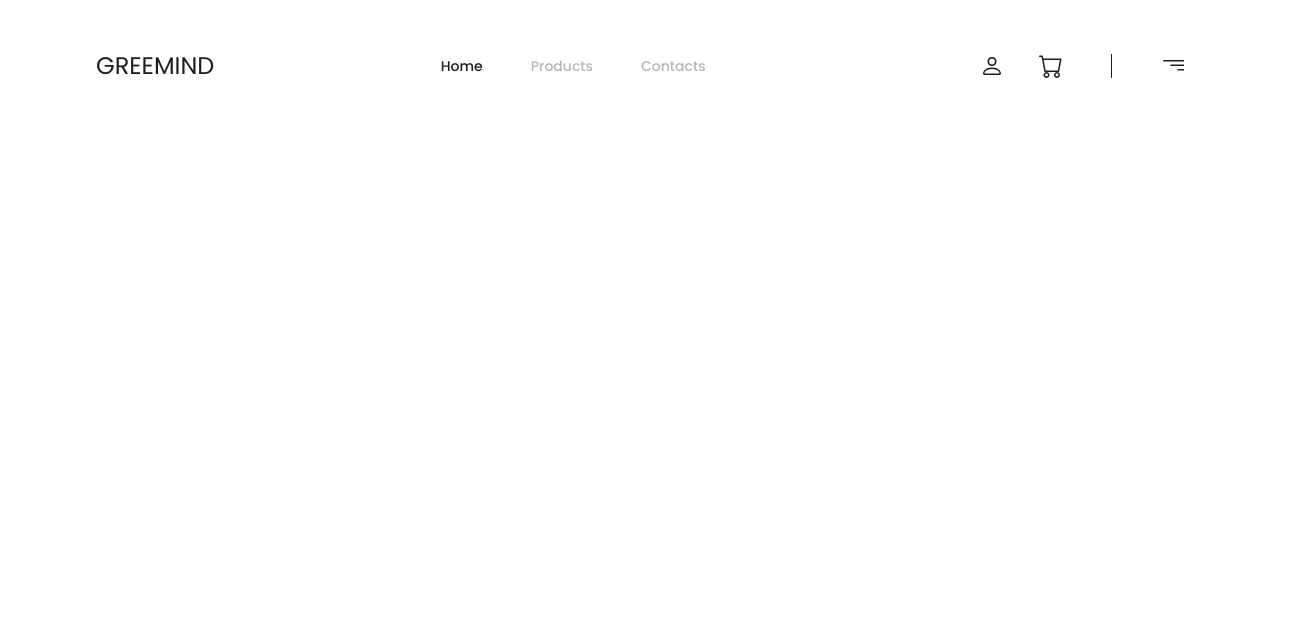
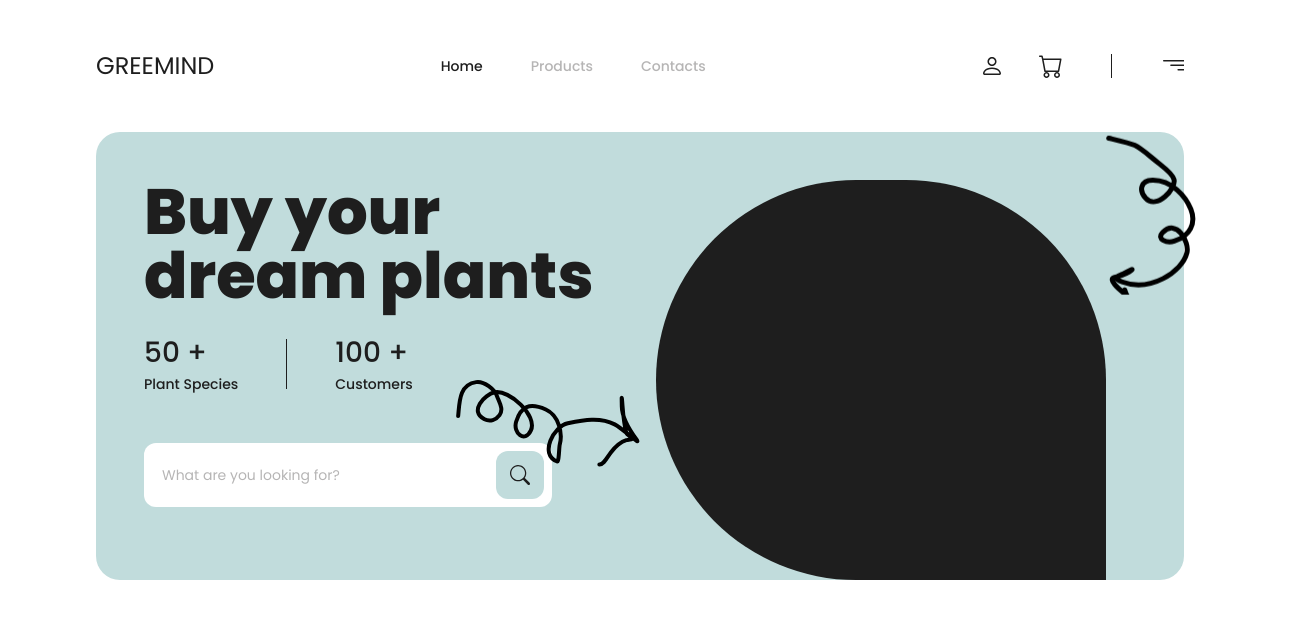
Before and after one commit to Adao-Angelo/plant-shop-website, a React (Vite) app: page / in a window 1280 px wide. Shown: the top 618 px of the page, 1306 px wide, since content can reach past the window. Built offline with nearby package versions, Linux system fonts and the light colour scheme.

Commit message:
creata hero section

```diff
--- a/src/App.tsx
+++ b/src/App.tsx
@@ -1,9 +1,11 @@
 import Header from "./components/Header/Header";
+import HeroSection from "./components/HeroSection/HeroSection";
 
 function App() {
   return (
-    <main className="text-[1.4rem] px-[9.6rem] text-darkGray">
+    <main className="text-[1.4rem] px-[9.6rem] text-darkGray max-w-screen">
       <Header></Header>
+      <HeroSection></HeroSection>
     </main>
   );
 }
--- a/src/components/AnimatedArrow/AnimatedArrowLeft.tsx
+++ b/src/components/AnimatedArrow/AnimatedArrowLeft.tsx
@@ -3,12 +3,11 @@ import { motion } from "framer-motion";
 const AnimatedArrowLeft = () => {
   return (
     <motion.svg
-      width="200"
-      height="100"
+      width="20rem"
       viewBox="0 0 200 100"
       fill="none"
       stroke="black"
-      strokeWidth="3"
+      strokeWidth="4"
       xmlns="http://www.w3.org/2000/svg"
     >
       <motion.path
--- a/src/components/AnimatedArrow/AnimatedArrowRight.tsx
+++ b/src/components/AnimatedArrow/AnimatedArrowRight.tsx
@@ -3,12 +3,12 @@ import { motion } from "framer-motion";
 const AnimatedArrowRight = () => {
   return (
     <motion.svg
-      width="200"
-      height="300"
+      width="20rem"
+      height="220"
       viewBox="0 0 200 100"
       fill="none"
       stroke="black"
-      strokeWidth="3"
+      strokeWidth="5"
       xmlns="http://www.w3.org/2000/svg"
     >
       <motion.path
--- /dev/null
+++ b/src/components/HeroSection/HeroSection.tsx
@@ -0,0 +1,46 @@
+import { ReactSVG } from "react-svg";
+import SearchIcon from "../../assets/icons/Search.svg";
+import { AnimatedArrowLeft, AnimatedArrowRight } from "../AnimatedArrow";
+
+export default function HeroSection() {
+  return (
+    <main className="flex justify-between items-start py-[4.8rem] bg-lightBlue pb-[0rem]  pr-[9.8rem]  pt-[4.8rem] pl-[4.8rem] rounded-[2.4rem]">
+      <section>
+        <h1 className="font-extrabold text-[6.4rem] w-[51.2rem] leading-none">
+          Buy your dream plants
+        </h1>
+        <div className="flex items-center gap-[4.8rem] mt-[2.4rem] mb-[4.8rem]">
+          <div>
+            <p className="font-medium text-[2.8rem]">50 +</p>
+            <p className="font-medium">Plant Species</p>
+          </div>
+          <div className="bg-darkGray w-[0.1rem] h-[5rem]"></div>
+          <div>
+            <p className="font-medium text-[2.8rem]">100 +</p>
+            <p className="font-medium">Customers</p>
+          </div>
+        </div>
+        <div className="bg-white rounded-[1.2rem] p-[0.8rem] max-w-[40.8rem] flex justify-between">
+          <input
+            className="bg-transparent outline-none p-[1rem] placeholder:text-lightGray"
+            type="search"
+            placeholder="What are you looking for?"
+          />
+          <button className="rounded-[1.2rem] bg-lightBlue p-[1.4rem]">
+            <ReactSVG src={SearchIcon}></ReactSVG>
+          </button>
+        </div>
+      </section>
+      <section className="relative">
+        <aside className="absolute top-[-10rem] right-[-20rem] animate-up-down">
+          <AnimatedArrowRight></AnimatedArrowRight>
+        </aside>
+        <aside className="absolute bottom-[10rem] left-[-20rem]">
+          <AnimatedArrowLeft></AnimatedArrowLeft>
+        </aside>
+
+        <div className="w-[45rem] h-[40rem] bg-darkGray rounded-l-[20rem] rounded-tr-[20rem]"></div>
+      </section>
+    </main>
+  );
+}
```
Also changed, not shown: src/assets/icons/Search.svg (added).
